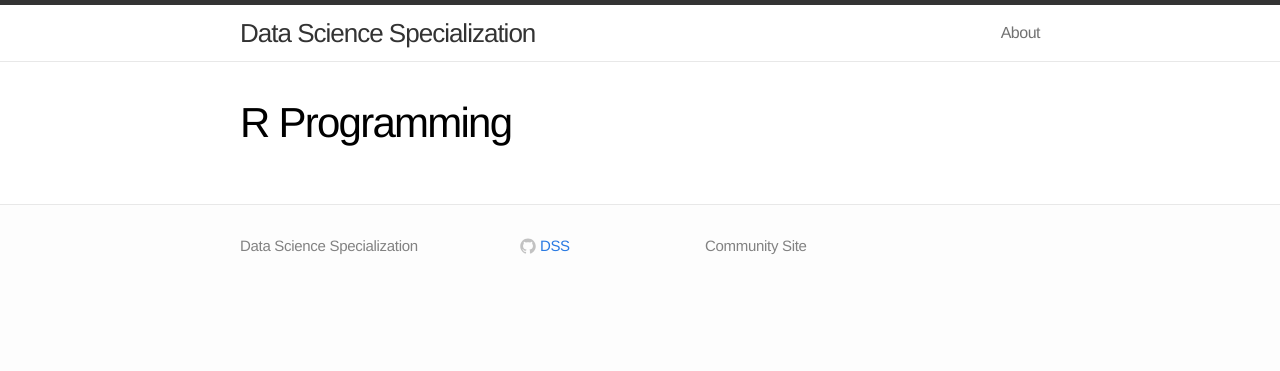
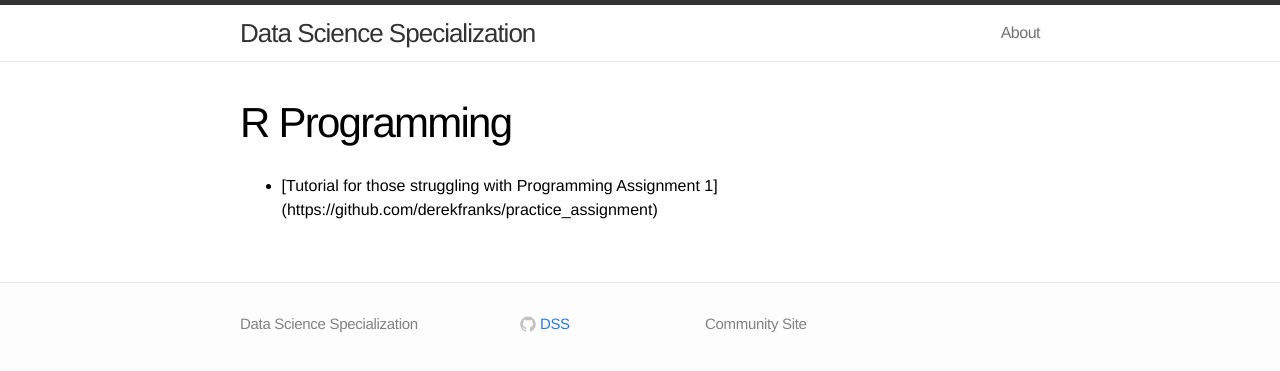
Before and after one commit to DataScienceSpecialization/DataScienceSpecialization.github.io, a Jekyll site: the page built from rprog.md, in a window 1280 px wide. Shown: the top 371 px of the page. Built offline with Jekyll 4.4.1, drawn with Linux system fonts in a browser that asks for light colours.

Commit message:
Update rprog.md

```diff
--- a/rprog.md
+++ b/rprog.md
@@ -3,3 +3,5 @@ layout: page
 title: R Programming
 permalink: /rprog/
 ---
+
+* [Tutorial for those struggling with Programming Assignment 1] (https://github.com/derekfranks/practice_assignment)
```
